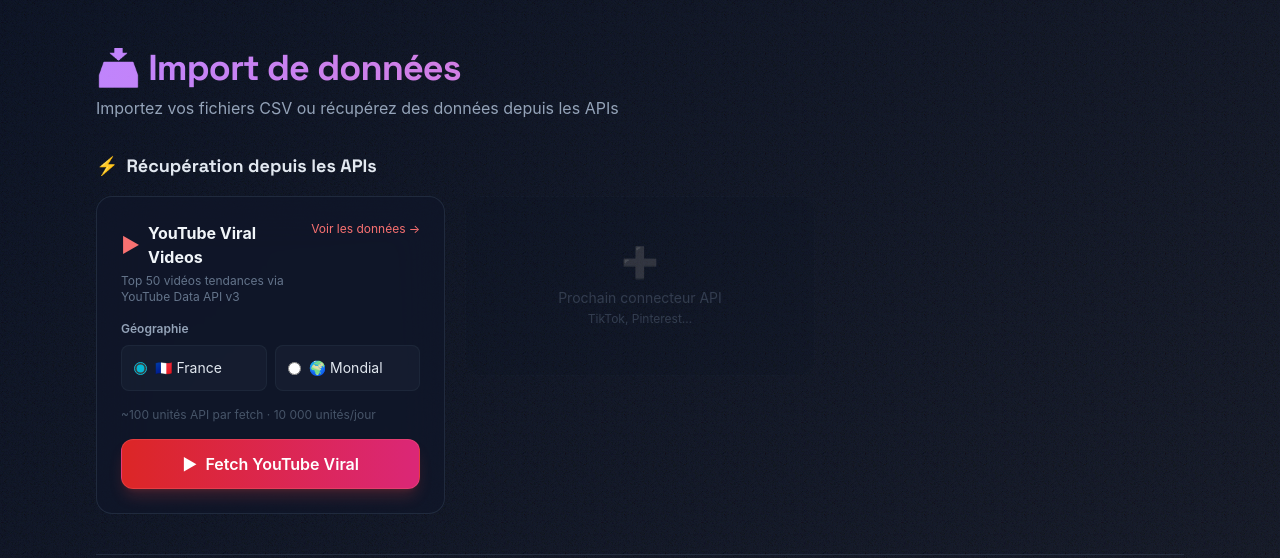
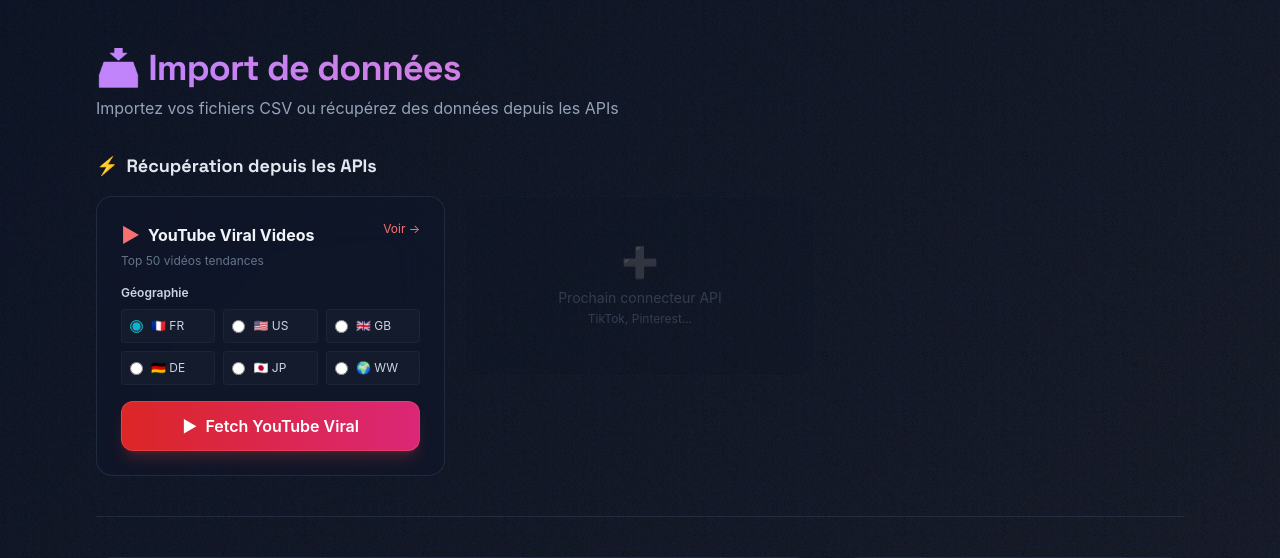
Before and after one commit to Fatom2k/Trendwatch, a FastAPI app: template web/templates/import.html in a window 1280 px wide. Shown: the part 71-629 px from the top of the page. Run offline with FastAPI, Linux system fonts and the light colour scheme; the template is opened without the code that fills it, so the values that code supplies are empty; parts of the project's set-up code (start-up, migrations or seed data) failed here and were passed over; some libraries are stand-ins or nearby versions.

Commit message:
feat: YouTube deduplication and multi-region support
- Add deterministic doc_id to YouTubeApiFetcher for deduplication on re-fetch
- Support optional doc_id parameter in TrendStore.index_document()
- Extract and use _doc_id in importer routes for duplicate prevention
- Expand YouTube geography options: FR, US, GB, DE, JP, WW
- Refactor UI with 3-column grid layout for region selection
- Add example CSV sample data for testing

Co-Authored-By: Claude Haiku 4.5 <noreply@anthropic.com>

```diff
--- a/web/templates/import.html
+++ b/web/templates/import.html
@@ -29,34 +29,45 @@
             <h4 class="text-base font-bold text-slate-100 flex items-center gap-2">
               <span class="text-red-400 text-xl">▶</span> YouTube Viral Videos
             </h4>
-            <p class="text-xs text-slate-500 mt-1">Top 50 vidéos tendances via YouTube Data API v3</p>
+            <p class="text-xs text-slate-500 mt-1">Top 50 vidéos tendances</p>
           </div>
           <a href="/data?source=youtube_viral"
              class="text-xs text-red-400 hover:text-red-300 transition whitespace-nowrap ml-4">
-            Voir les données →
+            Voir →
           </a>
         </div>
 
         <form id="youtube-fetch-form" class="space-y-4">
-          <!-- Geo -->
+          <!-- Geography -->
           <div>
-            <label class="block text-xs font-semibold text-slate-400 mb-2">Géographie</label>
-            <div class="flex gap-2">
-              <label class="flex-1 flex items-center gap-2 p-3 rounded-lg cursor-pointer
-                            bg-slate-800/40 border border-slate-700/30 hover:border-red-500/40 transition">
-                <input type="radio" name="yt_geo" value="FR" class="accent-red-500" checked />
-                <span class="text-sm text-slate-200">🇫🇷 France</span>
+            <label class="block text-xs font-semibold text-slate-300 mb-2">Géographie</label>
+            <div class="grid grid-cols-3 gap-2">
+              <label class="flex items-center gap-2 p-2 rounded cursor-pointer bg-slate-800/30 hover:bg-red-500/10 border border-slate-700/30 hover:border-red-400/50 transition">
+                <input type="radio" name="yt_geo" value="FR" checked class="accent-red-500" />
+                <span class="text-xs text-slate-300">🇫🇷 FR</span>
               </label>
-              <label class="flex-1 flex items-center gap-2 p-3 rounded-lg cursor-pointer
-                            bg-slate-800/40 border border-slate-700/30 hover:border-red-500/40 transition">
+              <label class="flex items-center gap-2 p-2 rounded cursor-pointer bg-slate-800/30 hover:bg-red-500/10 border border-slate-700/30 hover:border-red-400/50 transition">
+                <input type="radio" name="yt_geo" value="US" class="accent-red-500" />
+                <span class="text-xs text-slate-300">🇺🇸 US</span>
+              </label>
+              <label class="flex items-center gap-2 p-2 rounded cursor-pointer bg-slate-800/30 hover:bg-red-500/10 border border-slate-700/30 hover:border-red-400/50 transition">
+                <input type="radio" name="yt_geo" value="GB" class="accent-red-500" />
+                <span class="text-xs text-slate-300">🇬🇧 GB</span>
+              </label>
+              <label class="flex items-center gap-2 p-2 rounded cursor-pointer bg-slate-800/30 hover:bg-red-500/10 border border-slate-700/30 hover:border-red-400/50 transition">
+                <input type="radio" name="yt_geo" value="DE" class="accent-red-500" />
+                <span class="text-xs text-slate-300">🇩🇪 DE</span>
+              </label>
+              <label class="flex items-center gap-2 p-2 rounded cursor-pointer bg-slate-800/30 hover:bg-red-500/10 border border-slate-700/30 hover:border-red-400/50 transition">
+                <input type="radio" name="yt_geo" value="JP" class="accent-red-500" />
+                <span class="text-xs text-slate-300">🇯🇵 JP</span>
+              </label>
+              <label class="flex items-center gap-2 p-2 rounded cursor-pointer bg-slate-800/30 hover:bg-red-500/10 border border-slate-700/30 hover:border-red-400/50 transition">
                 <input type="radio" name="yt_geo" value="" class="accent-red-500" />
-                <span class="text-sm text-slate-200">🌍 Mondial</span>
+                <span class="text-xs text-slate-300">🌍 WW</span>
               </label>
             </div>
           </div>
-
-          <!-- Quota info -->
-          <p class="text-xs text-slate-600">~100 unités API par fetch · 10 000 unités/jour</p>
 
           <!-- Submit -->
           <button type="button" onclick="fetchYouTube()"
```
Also changed, not shown: donnees/samples/example_trends_FR.csv (added, +11 -0 lines), importers/youtube_viral.py (+10 -4 lines), web/routes/importer.py (+5 -3 lines), storage/elasticsearch.py.
